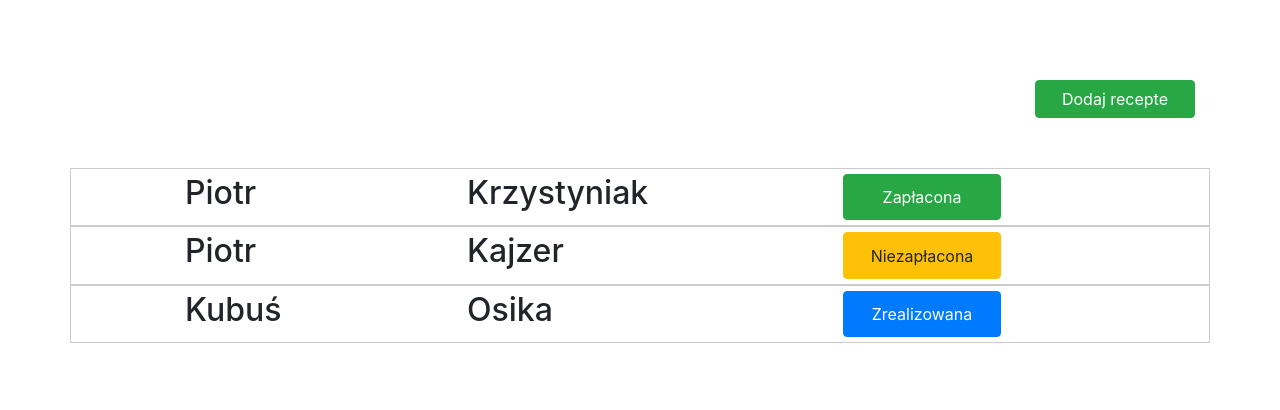
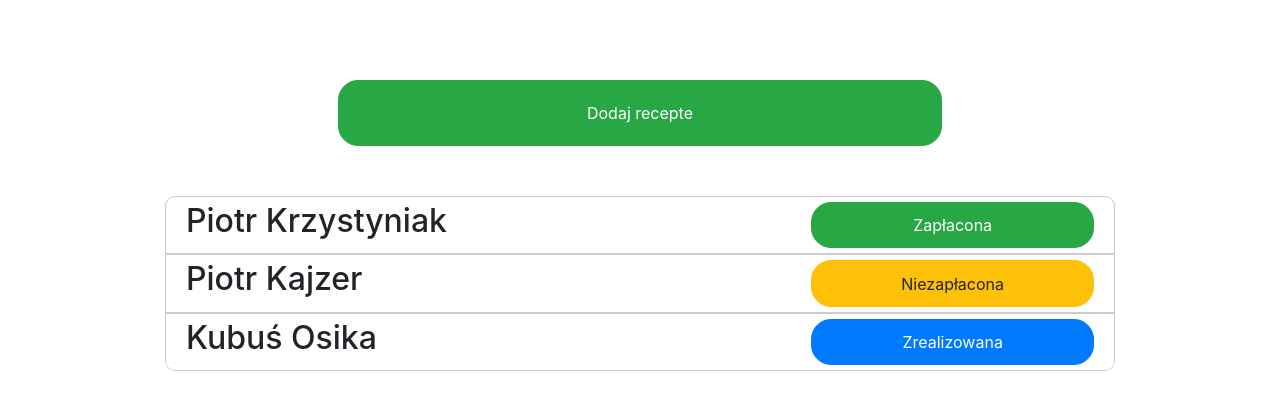
Before and after one commit to kajzerro/zaplacrecepte-front, a React (Create React App) app: page /lista in a window 1280 px wide. Shown: the top 410 px of the page. Built offline with nearby package versions, Linux system fonts and the light colour scheme.

Commit message:
UI changes

```diff
--- a/src/App.css
+++ b/src/App.css
@@ -5,6 +5,16 @@
 .patient-row {
     border: 1px solid #ccc;
     padding: 5px;
+}
+
+.patient-row.first {
+    border-top-left-radius: 10px;
+    border-top-right-radius: 10px;
+}
+
+.patient-row.last {
+    border-bottom-left-radius: 10px;
+    border-bottom-right-radius: 10px;
 }
 
 .patient-row button{
@@ -19,3 +29,11 @@
 .patient-list .add-person {
     margin-bottom: 50px;
 }
+
+.patient-list .add-person button{
+    padding: 20px;
+}
+
+.patient-button {
+    border-radius: 20px;
+}
--- a/src/component/listPage/ListPage.js
+++ b/src/component/listPage/ListPage.js
@@ -1,4 +1,4 @@
-import React, { useState } from 'react';
+import React, {useState} from 'react';
 import ListRow from '../listRow/ListRow';
 import Modal from 'react-bootstrap/Modal'
 import InputGroup from 'react-bootstrap/InputGroup'
@@ -14,25 +14,40 @@ function ListPage() {
 
 
     const [showModal, setShowModal] = useState(false);
-    const [formName, setFormName] = useState("");
-    const [formSurname, setFormSurname] = useState("");
+    const [formFirstName, setFormFirstName] = useState("");
+    const [formLastName, setFormLastName] = useState("");
 
     const handleClose = () => setShowModal(false);
     const handleSave = () => {
-        setPatientData(patientData.concat({name: formName, surname: formSurname, status: 'unpaid'}));
-        setShowModal(false)};
+        setPatientData(patientData.concat({name: formFirstName, surname: formLastName, status: 'unpaid'}));
+        setShowModal(false)
+    };
     const handleShow = () => setShowModal(true);
+    const createFirstLastClassName = (collection, index) => {
+        if (index === 0) {
+            return "first";
+        }
+        else if (collection.length - 1 === index) {
+            return "last"
+        }
+        return "";
+    };
 
     return (
         <>
             <div className="patient-list container">
                 <div className="row">
-                    <div className="add-person offset-10 col-2">
-                        <button type="button" className="btn btn-success btn-block" onClick={handleShow}>Dodaj recepte</button>
+                    <div className="offset-1 col-10">
+                        <div className="row">
+                            <div className="add-person offset-2 col-8">
+                                <button type="button" className="btn btn-success btn-block patient-button" onClick={handleShow}>Dodaj recepte
+                                </button>
+                            </div>
+                        </div>
                     </div>
                 </div>
-                {patientData.map(row => (
-                    <ListRow name={row.name} surname={row.surname} status={row.status}/>
+                {patientData.map((row, index) => (
+                    <ListRow name={row.name} surname={row.surname} status={row.status} className={createFirstLastClassName(patientData, index)}/>
                 ))}
 
             </div>
@@ -46,7 +61,7 @@ function ListPage() {
                             <InputGroup.Text id="inputGroup-sizing-default">Imię</InputGroup.Text>
                         </InputGroup.Prepend>
                         <FormControl
-                            onChange={e => setFormName(e.target.value)}
+                            onChange={e => setFormFirstName(e.target.value)}
                             placeholder="Imię pacjenta"
                             aria-describedby="inputGroup-sizing-default"
                         />
@@ -56,7 +71,7 @@ function ListPage() {
                             <InputGroup.Text id="inputGroup-sizing-default">Nazwisko</InputGroup.Text>
                         </InputGroup.Prepend>
                         <FormControl
-                            onChange={e => setFormSurname(e.target.value)}
+                            onChange={e => setFormLastName(e.target.value)}
                             placeholder="Nazwisko pacjenta"
                             aria-describedby="inputGroup-sizing-default"
                         />
--- a/src/component/listRow/ListRow.js
+++ b/src/component/listRow/ListRow.js
@@ -2,10 +2,14 @@ import React from 'react';
 
 function createButton(status) {
     switch (status) {
-        case 'paid': return <button type="button" className="btn btn-success btn-block">Zapłacona</button>;
-        case 'unpaid': return <button type="button" className="btn btn-warning btn-block">Niezapłacona</button>;
-        case 'done': return <button type="button" className="btn btn-primary btn-block">Zrealizowana</button>;
-        default: return null;
+        case 'paid':
+            return <button type="button" className="btn btn-success btn-block patient-button">Zapłacona</button>;
+        case 'unpaid':
+            return <button type="button" className="btn btn-warning btn-block patient-button">Niezapłacona</button>;
+        case 'done':
+            return <button type="button" className="btn btn-primary btn-block patient-button">Zrealizowana</button>;
+        default:
+            return null;
     }
 
 }
@@ -13,19 +17,18 @@ function createButton(status) {
 function ListRow(props) {
 
     return (
-        <div className="patient-row row">
-            <div className="offset-1 col-2">
-                <h2>
-                {props.name}
-                </h2>
-            </div>
-            <div className="offset-1 col-3">
-                <h2>
-                {props.surname}
-                </h2>
-            </div>
-            <div className="offset-1 col-2">
-                    {createButton(props.status)}
+        <div className="row">
+            <div className="offset-1 col-10">
+                <div className={"patient-row row " + props.className}>
+                    <div className="col-4">
+                        <h2>
+                            {props.name} {props.surname}
+                        </h2>
+                    </div>
+                    <div className="offset-4 col-4">
+                        {createButton(props.status)}
+                    </div>
+                </div>
             </div>
         </div>
     );
```
